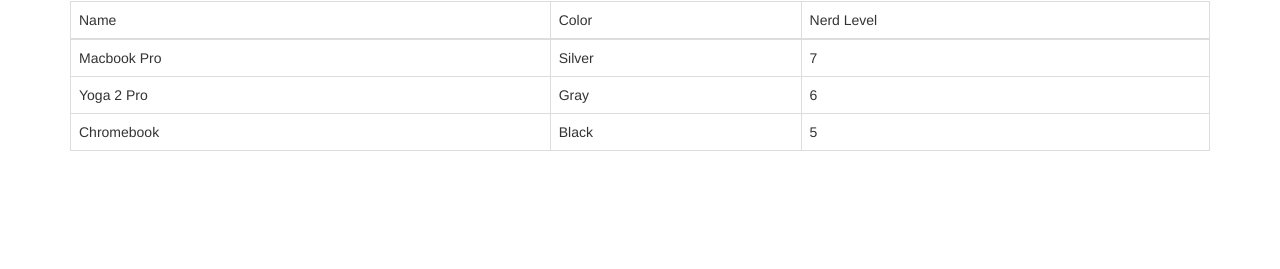
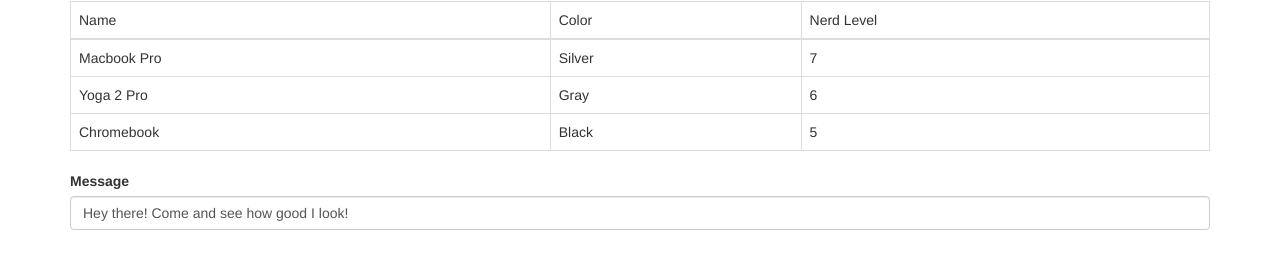
Before and after one commit to mckshreder/angular-basic-structure, a plain HTML site: page index.html in a window 1280 px wide. Shown: the part 301-570 px from the top of the page. Drawn offline with nearby package versions, Linux system fonts and the light colour scheme.

Commit message:
first commit

```diff
--- a/index.html
+++ b/index.html
@@ -2,7 +2,7 @@
 <html lang="en">
 <head>
 <meta charset="UTF-8">
-<title>My First Angular Application!</title>
+<title>Basic Angular Application!</title>
 <link rel="stylesheet" href="http://maxcdn.bootstrapcdn.com/bootstrap/3.2.0/css/bootstrap.min.css">
 <style>
  body { padding-top:50px; }
@@ -38,5 +38,11 @@
 	</tbody>
 </table>
 
+<!-- form to update the message variable using ng-model -->
+<div class="form-group">
+	<label>Message</label>
+	<input type="text" class="form-control" ng-model="main.message">
+</div>
+
 </body>
 </html>
```
